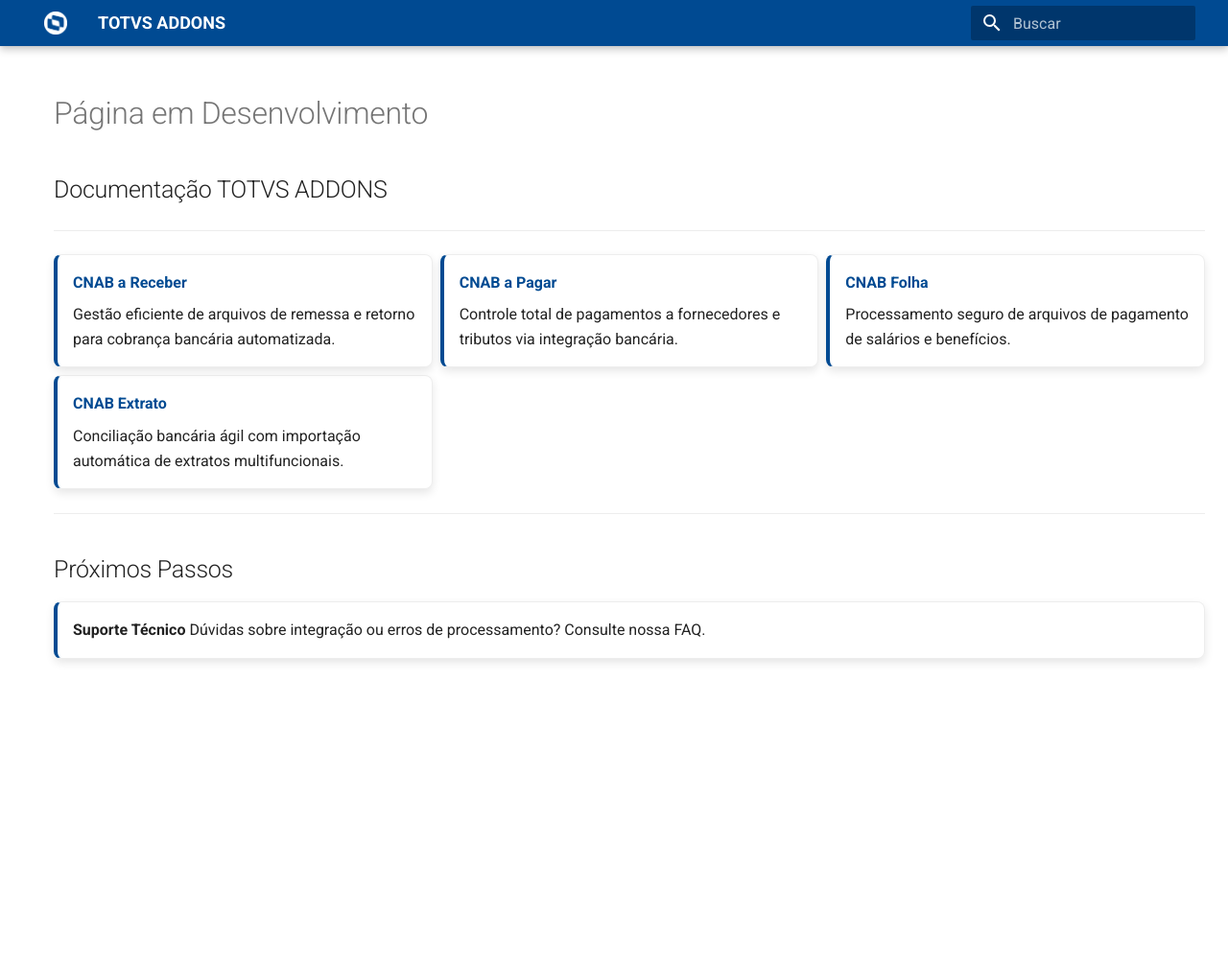
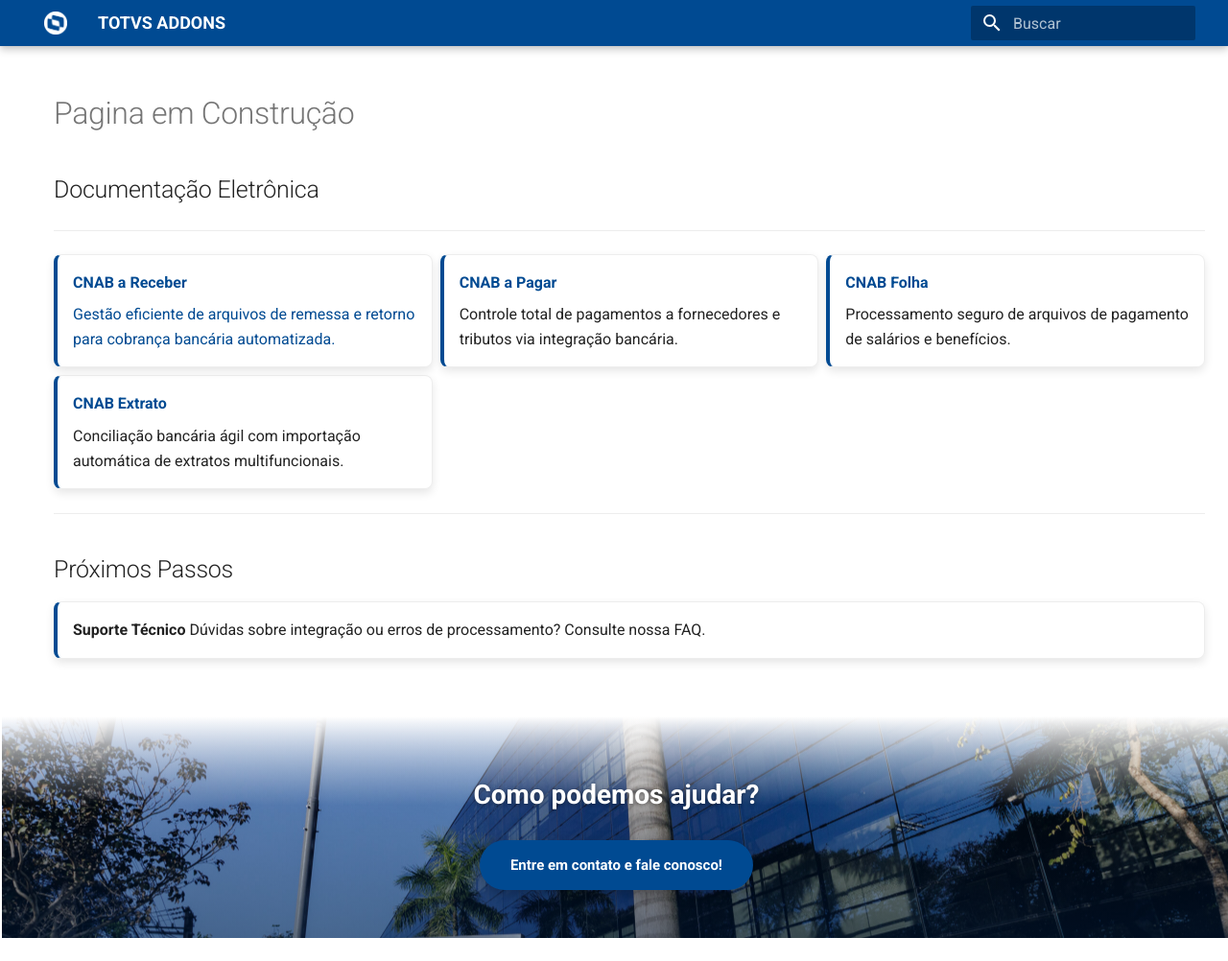
Before and after one commit to FSW-Mercado-Internacional-TOTVS-Oeste/documentacao-eletronica, an MkDocs documentation site: the page built from docs/index.md, in a window 1280 px wide and 1002 px high. Shown: the whole window at 96% size. Built offline with MkDocs 1.6.1 and Material for MkDocs 9.7.7, drawn with Linux system fonts in a browser that asks for light colours; comment, search, counter and statistics services are not loaded.

Commit message:
Ajustes do index.md e CSS

```diff
--- a/docs/index.md
+++ b/docs/index.md
@@ -5,11 +5,11 @@
   - toc
 ---
 
-# Página em Desenvolvimento {.home-hero}
+# Pagina em Construção {.home-hero}
 
 <div class="grid cards" markdown>
 
-## Documentação TOTVS ADDONS
+## Documentação Eletrônica
 
 </div>
 
@@ -18,7 +18,7 @@
 
 -   [__CNAB a Receber__](addon-cnab-a-receber.md)
 
-    Gestão eficiente de arquivos de remessa e retorno para cobrança bancária automatizada.
+    [Gestão eficiente de arquivos de remessa e retorno para cobrança bancária automatizada.](addon-cnab-a-receber.md)
 
 -   [__CNAB a Pagar__](addon-cnab-a-pagar.md)
 
@@ -43,3 +43,10 @@
     Dúvidas sobre integração ou erros de processamento? Consulte nossa FAQ.
 
 </div>
+
+<div class="home-hero-contact">
+  <div class="home-hero-contact__inner">
+    <p class="home-hero-contact__title">Como podemos ajudar?</p>
+    <a href="suporte.md" class="home-hero-contact__btn">Entre em contato e fale conosco!</a>
+  </div>
+</div>
--- a/docs/stylesheets/extra.css
+++ b/docs/stylesheets/extra.css
@@ -355,3 +355,75 @@
 .md-footer-meta {
     display: none !important;
 }
+
+/* =====================================================
+   SEÇÃO HERO FINAL - "Como podemos ajudar?"
+   ===================================================== */
+
+/* Container da seção hero no final da página */
+.home-hero-contact {
+    position: relative;
+    width: 100vw;
+    left: 51%;
+    right: 50%;
+    margin-left: -52vw;
+    margin-right: -50vw;
+    margin-top: 60px;
+    min-height: 220px;
+    display: flex;
+    align-items: center;
+    justify-content: center;
+    text-align: center;
+
+    /* Imagem de fundo com degradê branco no topo */
+    background-image:
+        linear-gradient(to bottom, #ffffff 0%, rgba(255,255,255,0) 40%),
+        url('../assets/totvs-background_2.png');
+    background-size: cover;
+    background-position: center center;
+    background-repeat: no-repeat;
+}
+
+/* Overlay escuro sobre a imagem para dar legibilidade ao texto */
+.home-hero-contact::before {
+    content: '';
+    position: absolute;
+    inset: 0;
+    background: linear-gradient(to bottom, transparent 0%, rgba(0, 30, 70, 0.45) 100%);
+    pointer-events: none;
+}
+
+/* Conteúdo centralizado acima do overlay */
+.home-hero-contact__inner {
+    position: relative;
+    z-index: 1;
+    padding: 60px 20px 50px;
+}
+
+.home-hero-contact__title {
+    font-size: 28px !important;
+    font-weight: 600 !important;
+    color: #ffffff !important;
+    margin: 0 0 24px 0 !important;
+    text-shadow: 0 1px 4px rgba(0,0,0,0.4);
+}
+
+/* Botão de contato */
+.home-hero-contact__btn {
+    display: inline-block;
+    background-color: #004a92;
+    color: #ffffff !important;
+    font-size: 15px;
+    font-weight: 600;
+    padding: 14px 32px;
+    border-radius: 50px;
+    text-decoration: none !important;
+    transition: background-color 0.2s ease, transform 0.2s ease;
+    box-shadow: 0 4px 14px rgba(0,0,0,0.25);
+}
+
+.home-hero-contact__btn:hover {
+    background-color: #ff7f00;
+    transform: translateY(-2px);
+    color: #ffffff !important;
+}
```
Also changed, not shown: docs/assets/totvs-background_2.png (added).
